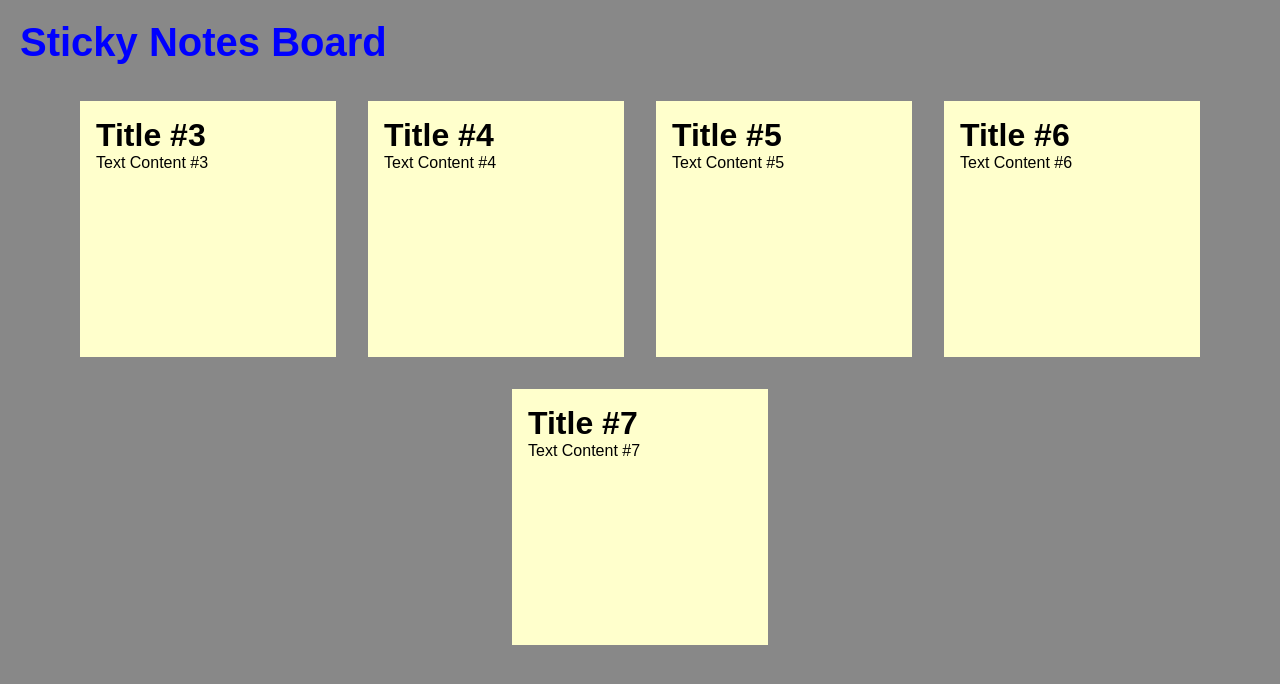
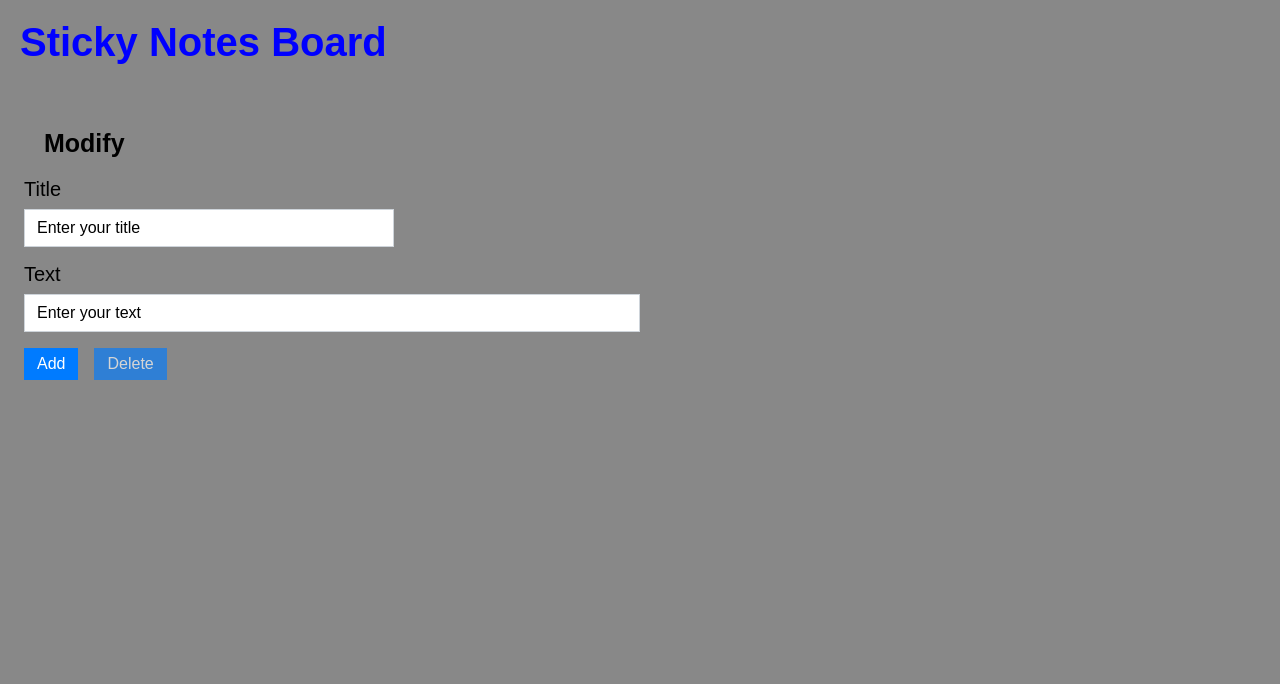
Before and after one commit to andre-lomaka/notes, an Angular app: page / in a window 1280 px wide. Shown: the top 684 px of the page. Built offline with nearby package versions, Linux system fonts and the light colour scheme.

Commit message:
Implemented add functionality

```diff
--- a/src/app/mock-notes.ts
+++ b/src/app/mock-notes.ts
@@ -1,9 +1,9 @@
 import { Note } from './note';
 
 export const NOTES: Note[] = [
-  { title: 'Title #3', text: 'Text Content #3' },
+/*  { title: 'Title #3', text: 'Text Content #3' },
   { title: 'Title #4', text: 'Text Content #4' },
   { title: 'Title #5', text: 'Text Content #5' },
   { title: 'Title #6', text: 'Text Content #6' },
-  { title: 'Title #7', text: 'Text Content #7' }
+  { title: 'Title #7', text: 'Text Content #7' } */
 ];
--- /dev/null
+++ b/src/app/new-note.ts
@@ -0,0 +1,3 @@
+import { Note } from './note';
+
+export const NEW_NOTE: Note = { title: 'Enter your title', text: 'Enter your text' };
--- a/src/app/note-modify/note-modify.component.css
+++ b/src/app/note-modify/note-modify.component.css
@@ -36,7 +36,7 @@ button {
   margin-right: 1rem;
 }
 
-button:hover {
+button:not(:disabled):hover {
   background-color: #0069d9;
   border-color: #0062cc;
 }
@@ -49,6 +49,10 @@ button:focus {
 button:active {
   background-color: #0062cc;
   border-color: #005cbf;
+}
+
+button:disabled {
+  opacity: .65;
 }
 
 .col {
--- a/src/app/note-modify/note-modify.component.html
+++ b/src/app/note-modify/note-modify.component.html
@@ -9,7 +9,7 @@
     <input type="text" [(ngModel)]="note.text" style="width: 50%;"/>
   </div>
   <div class="col">
-    <button>Add</button>
-    <button (click)="deleteNote(note)">Delete</button>
+    <button (click)="addNote()">Add</button>
+    <button (click)="deleteNote()" [disabled]="note === new_note">Delete</button>
   </div>
 </div>
--- a/src/app/note-modify/note-modify.component.ts
+++ b/src/app/note-modify/note-modify.component.ts
@@ -1,5 +1,6 @@
 import { Component, OnInit, Input } from '@angular/core';
 import { Note } from '../note';
+import { NEW_NOTE } from '../new-note';
 import { NoteService } from '../note.service';
 
 @Component({
@@ -9,14 +10,19 @@ import { NoteService } from '../note.service';
 })
 export class NoteModifyComponent implements OnInit {
   @Input() note?: Note;
+  new_note: Note = NEW_NOTE;
 
   constructor(private noteService: NoteService) { }
 
   ngOnInit(): void {
   }
 
-  deleteNote(note: Note): void {
-    this.noteService.deleteNote(note);
-    this.note = null;
+  deleteNote(): void {
+    this.noteService.deleteNote(this.note);
+    this.note = this.new_note;
+  }
+
+  addNote(): void {
+    this.noteService.addNote(this.note);
   }
 }
--- a/src/app/note.service.ts
+++ b/src/app/note.service.ts
@@ -20,4 +20,8 @@ export class NoteService {
   deleteNote(note: Note): void {
     NOTES.forEach((item, index) => { if (item === note) NOTES.splice(index, 1) });
   }
+
+  addNote(note: Note): void {
+    NOTES.push({title: note.title, text: note.text});
+  }
 }
--- a/src/app/notes/notes.component.ts
+++ b/src/app/notes/notes.component.ts
@@ -1,6 +1,7 @@
 import { Component, OnInit } from '@angular/core';
 
 import { Note } from '../note';
+import { NEW_NOTE } from '../new-note';
 import { NoteService } from '../note.service';
 
 @Component({
@@ -17,6 +18,7 @@ export class NotesComponent implements OnInit {
 
   ngOnInit(): void {
     this.getNotes();
+    this.selectedNote = NEW_NOTE;
   }
 
   onSelect(note: Note): void {
```
